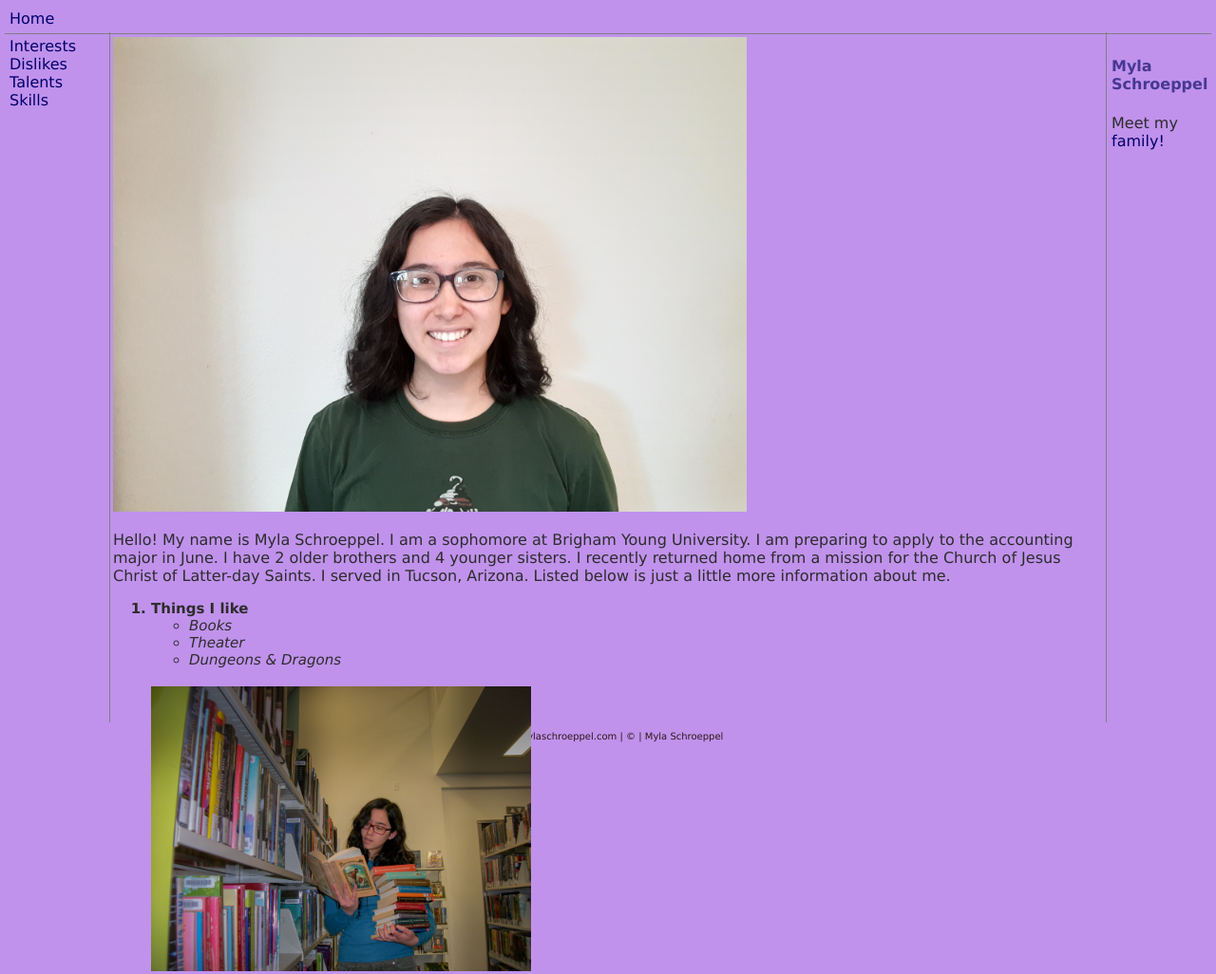
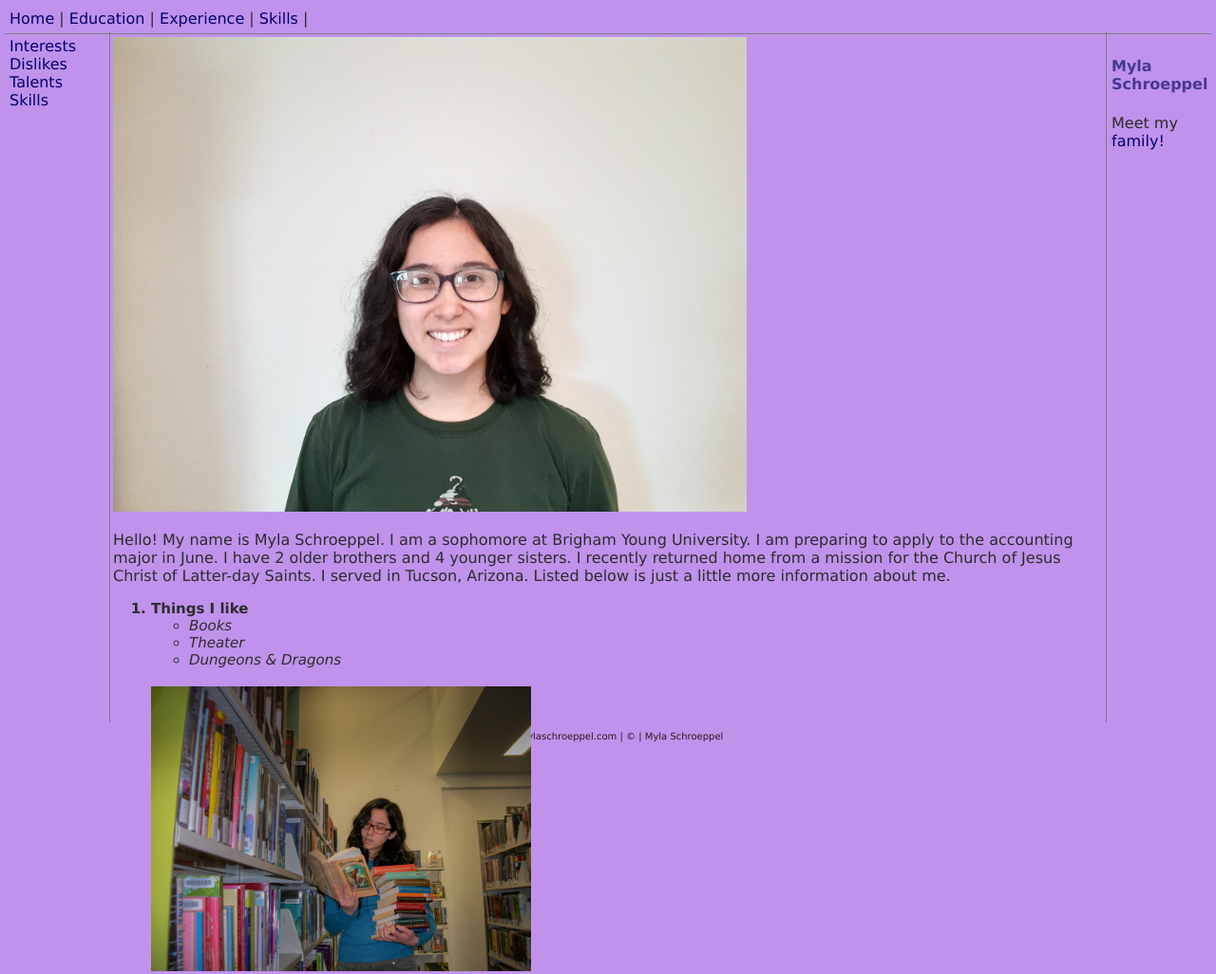
Before and after one commit to mylabyu/WEBDEVPROJECT, a plain HTML site: page html/fromscratchpage.html in a window 1280 px wide. Shown: the top 1026 px of the page at 95% size. Drawn offline with Linux system fonts and the light colour scheme.

Commit message:
Add files via upload

```diff
--- a/html/fromscratchpage.html
+++ b/html/fromscratchpage.html
@@ -15,7 +15,10 @@
 <body>
     <div class="common header">
         <span>
-            <a href="../index.html" id="TOP">Home</a>
+            <a href="../index.html" id="TOP">Home</a> |
+            <a href="../html/education.html" id="TOP">Education</a> |
+            <a href="../html/experience.html" id="TOP">Experience</a> |
+            <a href="../html/skills.html" id="TOP">Skills</a> |
         </span>
     </div>
     <div class="common leftmenu">
```
